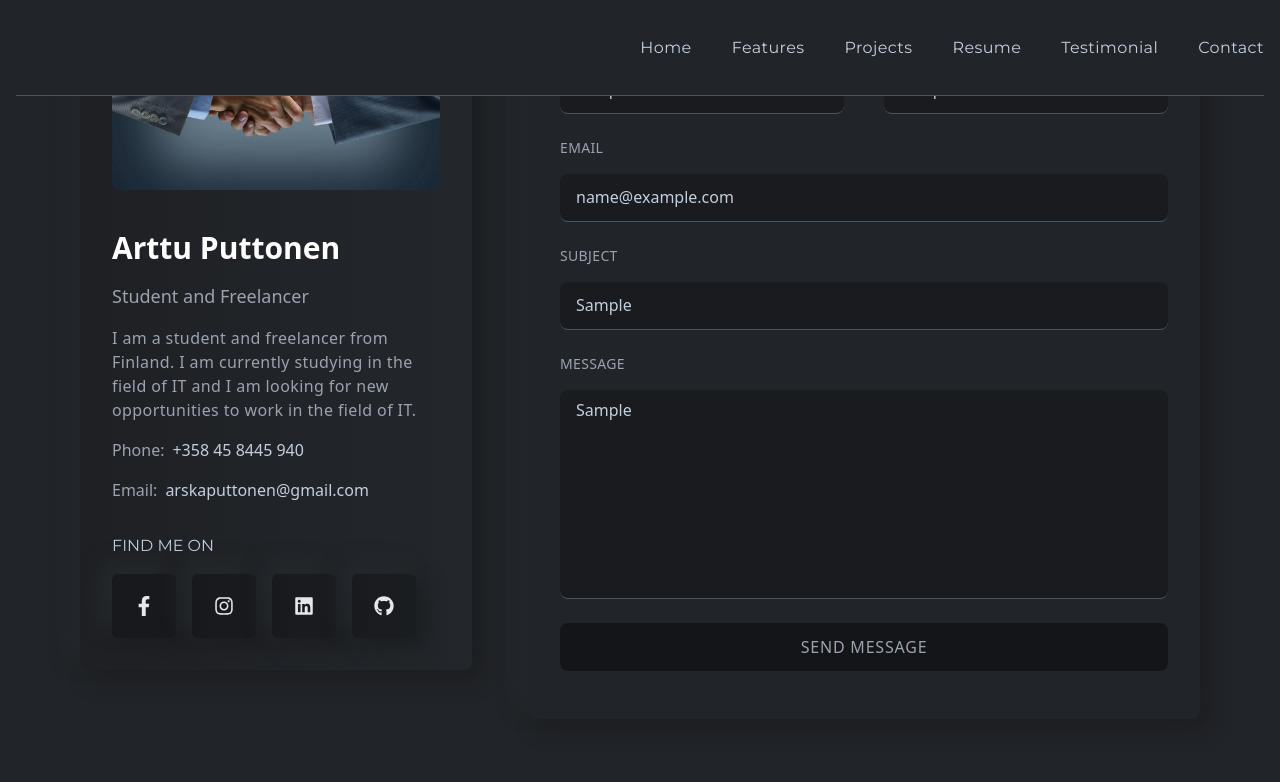
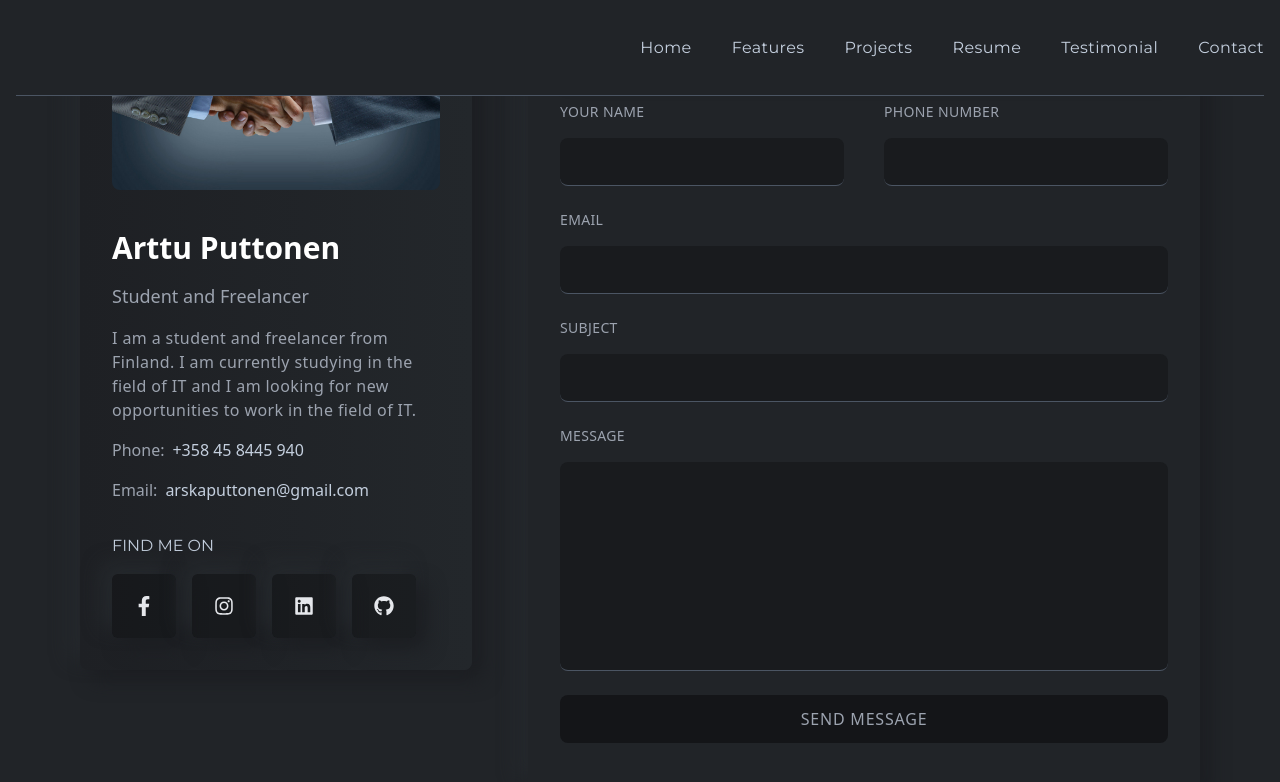
Before and after one commit to ArttuPuttonen/myPortfolio, a React (Create React App) app: page / in a window 1280 px wide. Both pictures are taken after typing "Sample", "Sample", "name@example.com", "Sample", "Sample" into the empty fields and a click on the button "SEND MESSAGE". Shown: the part 4902-5684 px from the top of the page. Built offline with nearby package versions, Linux system fonts and the light colour scheme; the HTML template or start-up script is replaced by a standard one.

Commit message:
contact form valmis

```diff
--- a/src/components/contact/Contact.js
+++ b/src/components/contact/Contact.js
@@ -37,7 +37,7 @@ const Contact = () => {
       setErrMsg("Message is required!");
     } else {
       setSuccessMsg(
-        `Thank you dear ${username}, Your Messages has been sent Successfully!`
+        `Thank you ${username}, Your Messages has been sent!`
       );
       setErrMsg("");
       setUsername("");
@@ -45,6 +45,7 @@ const Contact = () => {
       setEmail("");
       setSubject("");
       setMessage("");
+      console.log(username, phoneNumber, email, subject, message);
     }
   };
     return(
@@ -61,31 +62,67 @@ const Contact = () => {
                 <div className="w-[60%] h-full py-10 bg-gradient-to-r from-[#1e2024] to-[#2327b]
                 flex flex-col gap-8 p-8 rounded-lg shadow-shadowOne">
                     <form className="w-full flex flex-col gap-6 py-2">
+                        {
+                            errMsg && (<p className="py-3 bg-gradient-to-r from-[#1e2024] to-[#23272b]
+                            shadow-shadowOne text-center text-red-500 text-base tracking-wide animate-bounce">{errMsg}</p>
+                        )}
+                        {
+                            successMsg && (<p className="py-3 bg-gradient-to-r from-[#1e2024] to-[#23272b]
+                            shadow-shadowOne text-center text-green-500 text-base tracking-wide animate-bounce">{successMsg}</p>
+                        )}
                         <div className="w-full flex gap-10">
                             <div className="w-1/2 flex flex-col gap-4">
                             <p className="text-sm text-gray-400 uppercase tracking-wide">YOUR NAME</p>
-                            <input onChange={(e)=>setUsername(e.target.value)}  className="contactInput"
+                            <input onChange={(e)=>setUsername(e.target.value)}
+                            value={username}
+                            className={`${
+                                errMsg === "Name is required!" &&
+                                "outline-designColor"
+                            } contactInput`}
                             type="text"/>
                             </div>
                             <div className="w-1/2 flex flex-col gap-4">
                             <p className="text-sm text-gray-400 uppercase tracking-wide">Phone number</p>
-                            <input className="contactInput"
+                            <input onChange={(e)=>setPhoneNumber(e.target.value)}
+                            value={phoneNumber}
+                            className={`${
+                                errMsg === "Phone number is required!" &&
+                                "outline-designColor"
+                              } contactInput`}
                             type="text"/>
                             </div>
                         </div>
                         <div className="w-full flex flex-col gap-4">
                             <p className="text-sm text-gray-400 uppercase tracking-wide">Email</p>
-                            <input className="contactInput"
+                            <input
+                            onChange={(e)=>setEmail(e.target.value)}
+                            value={email}
+                            className={`${
+                                errMsg === "Please give your Email!" &&
+                                "outline-designColor"
+                              } contactInput`}
                             type="email"/>
                         </div>
                         <div className="w-full flex flex-col gap-4">
                             <p className="text-sm text-gray-400 uppercase tracking-wide">Subject</p>
-                            <input className="contactInput"
+                            <input
+                            onChange={(e)=>setSubject(e.target.value)}
+                            value={subject}
+                            className={`${
+                                errMsg === "Plese give your Subject!" &&
+                                "outline-designColor"
+                              } contactInput`}
                             type="text"/>
                         </div>
                         <div className="w-full flex flex-col gap-4">
                             <p className="text-sm text-gray-400 uppercase tracking-wide">Message</p>
-                            <textarea className="contactTextArea" cols="30" rows="8"></textarea>
+                            <textarea
+                            onChange={(e)=>setMessage(e.target.value)}
+                            value={message}
+                            className={`${
+                                errMsg === "Message is required!" && "outline-designColor"
+                              } contactTextArea`}
+                            cols="30" rows="8"></textarea>
                         </div>
                         <div w-full>
                             <button onClick={handleSend} className="w-full h-12 bg-[#141518] rounded-lg text-base text-gray-400
```
